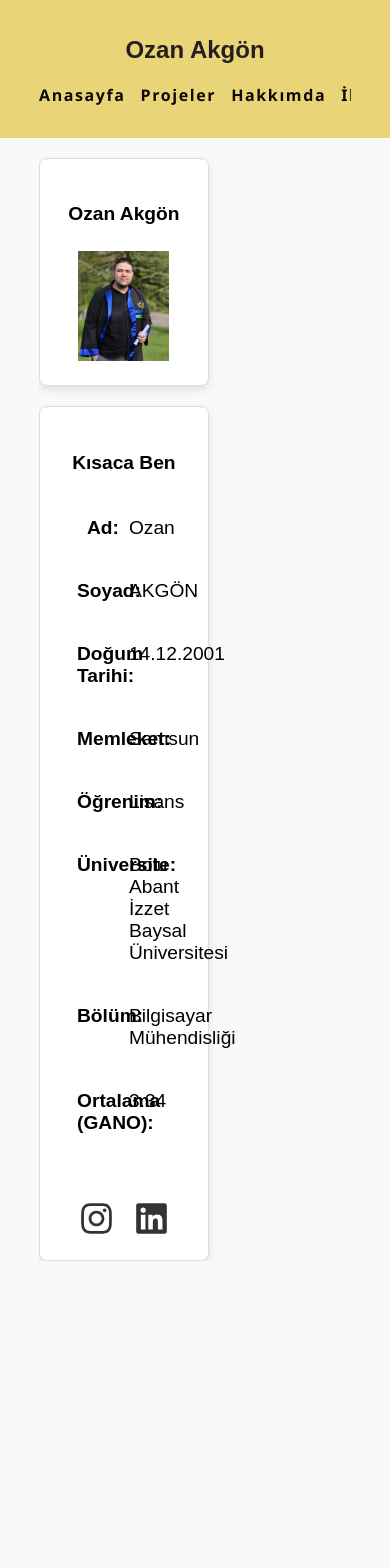
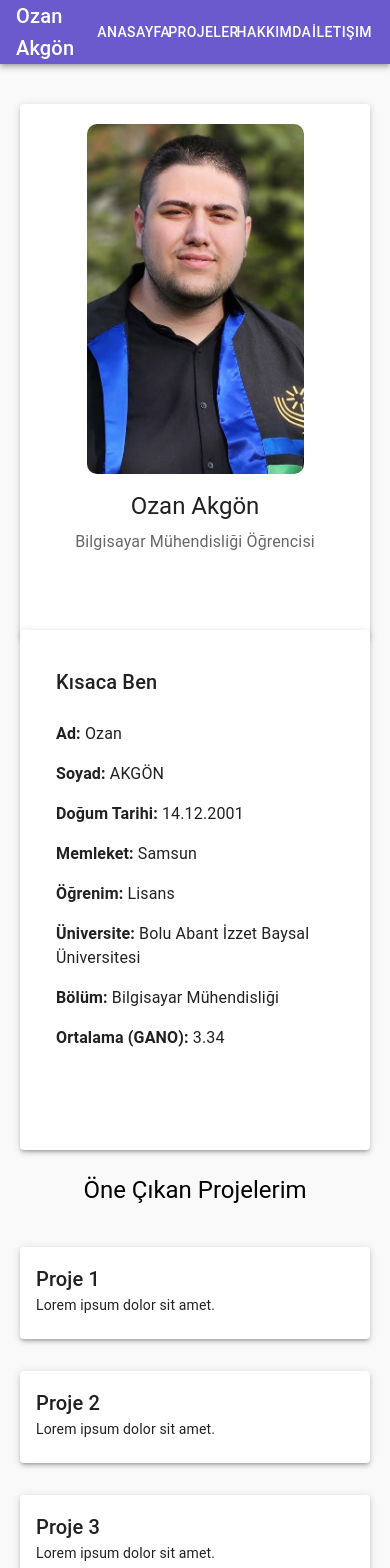
Before and after one commit to OzanAkgon/cv-project, a React (Vite) app: page / in a window 390 px wide. Shown: the top 1568 px of the page. Before the commit the page ends 1261 px from the top, so only its background shows below. Built offline with nearby package versions, Linux system fonts and the light colour scheme.

Commit message:
Arayüz değiştirildi. Responsive yapıldı.

```diff
--- a/package.json
+++ b/package.json
@@ -10,6 +10,10 @@
     "preview": "vite preview"
   },
   "dependencies": {
+    "@emotion/react": "^11.13.3",
+    "@emotion/styled": "^11.13.0",
+    "@mui/icons-material": "^6.1.7",
+    "@mui/material": "^6.1.7",
     "react": "^18.3.1",
     "react-dom": "^18.3.1",
     "react-icons": "^5.3.0",
--- a/src/App.css
+++ b/src/App.css
@@ -1,191 +1,33 @@
 body {
-  font-family: Arial, sans-serif;
+  font-family: "Roboto", Arial, sans-serif;
   margin: 0;
   padding: 0;
-  box-sizing: border-box;
   background-color: #f9f9f9;
 }
 
-.container {
-  width: 80%;
-  margin: auto;
-  overflow: hidden;
+header {
+  margin-bottom: 20px;
 }
 
-/* Header */
-header {
-  background: #e9d477;
-  color: #241e1e;
-  padding: 1rem 0;
+a {
+  text-decoration: none;
+}
+
+a:hover {
+  text-decoration: underline;
+}
+
+/* Projelerim Sayfası */
+.pdiv {
+  width: 100%;
+  margin: auto;
+}
+
+.projectcontainer {
+  margin-top: 20px;
   text-align: center;
 }
 
-header h1 {
-  font-family: "Lucida Sans", "Lucida Sans Regular", "Lucida Grande",
-    "Lucida Sans Unicode", Geneva, Verdana, sans-serif;
-  margin: 0;
+#ss {
+  margin-top: 9px;
 }
-
-/* Nav */
-nav ul {
-  list-style: none;
-  padding: 0;
-}
-
-nav ul li {
-  display: inline;
-  margin-right: 15px;
-}
-
-nav ul li a {
-  font-family: "Segoe UI", Tahoma, Geneva, Verdana, sans-serif;
-  color: #0a0808;
-  text-decoration: none;
-  font-weight: 700;
-  letter-spacing: 0.1rem;
-}
-
-nav ul li a:hover {
-  background-color: #333;
-  margin: 10px 10px 10px 10px;
-  color: #e9d477;
-  font-size: 16px;
-}
-
-.resimkismi {
-  background: #fff;
-  border: 1px solid #ddd;
-  padding: 19px;
-  width: calc(48% - 20px);
-  box-shadow: 0 4px 8px rgba(0, 0, 0, 0.1);
-  text-align: center;
-  border-radius: 8px;
-  font-size: larger;
-}
-
-.home-portfolio {
-  display: flex;
-  flex-wrap: wrap;
-  gap: 20px;
-  margin-top: 20px;
-}
-
-#kepliresim {
-  width: 70%;
-  height: auto;
-  opacity: 1;
-}
-
-.resimkismi {
-  opacity: 1;
-}
-
-#icon1 {
-  font-size: 35px;
-  cursor: pointer;
-  color: #333;
-}
-
-#icon2 {
-  font-size: 35px;
-  margin-left: 20px;
-  cursor: pointer;
-  color: #333;
-}
-
-.info {
-  display: flex;
-  flex-direction: column;
-  align-items: flex-start;
-}
-
-.info div {
-  display: flex;
-  justify-content: space-between;
-  padding: 18px;
-  width: 100%;
-  margin-bottom: 5px;
-}
-
-.info strong {
-  width: 40%;
-}
-
-.info p {
-  width: 60%;
-  text-align: left;
-  margin: 0;
-}
-
-.aboutcontainer {
-  background: #fff;
-  border: 1px solid #ddd;
-  padding: 19px;
-  margin-top: 20px;
-  width: calc(99% - 20px);
-  box-shadow: 4px 4px 8px rgba(0, 0, 0, 0.1);
-  display: block;
-  text-align: center;
-  border-radius: 8px;
-  font-size: larger;
-  letter-spacing: 1px;
-}
-
-.abdiv {
-  width: 80%;
-  margin: auto;
-  overflow: hidden;
-}
-
-.contactcontainer {
-  background: #fff;
-  border: 1px solid #ddd;
-  padding: 19px;
-  margin-top: 20px;
-  width: calc(99% - 20px);
-  box-shadow: 4px 4px 8px rgba(0, 0, 0, 0.1);
-  display: block;
-  text-align: center;
-  border-radius: 8px;
-  font-size: larger;
-}
-
-.cdiv {
-  width: 80%;
-  margin: auto;
-  overflow: hidden;
-}
-
-#tel {
-  color: #333;
-  margin-left: 25px;
-  font-size: 20px;
-}
-
-#mail {
-  font-size: 20px;
-}
-
-.pdiv {
-  width: 80%;
-  margin: auto;
-  overflow: hidden;
-}
-
-.projectcontainer {
-  background: #fff;
-  border: 1px solid #ddd;
-  padding: 19px;
-  margin-top: 20px;
-  width: calc(99% - 20px);
-  box-shadow: 4px 4px 8px rgba(0, 0, 0, 0.1);
-  display: block;
-  text-align: center;
-  border-radius: 8px;
-  font-size: larger;
-}
-
-#github {
-  font-size: 40px;
-  color: #333;
-}
--- a/src/App.jsx
+++ b/src/App.jsx
@@ -1,6 +1,6 @@
 import "./App.css";
 import { Routes, Route } from "react-router-dom";
-import Header from "./components/header";
+import Header from "./components/Header";
 import Home from "./components/Home";
 import About from "./components/About";
 import Projects from "./components/Projects";
@@ -9,12 +9,12 @@ import Contact from "./components/Contact";
 function App() {
   return (
     <>
-      <Header></Header>
+      <Header />
       <Routes>
-        <Route path="/" element={<Home />}></Route>
-        <Route path="/about" element={<About />}></Route>
-        <Route path="/projects" element={<Projects />}></Route>
-        <Route path="/contact" element={<Contact />}></Route>
+        <Route path="/" element={<Home />} />
+        <Route path="/about" element={<About />} />
+        <Route path="/projects" element={<Projects />} />
+        <Route path="/contact" element={<Contact />} />
       </Routes>
     </>
   );
--- a/src/components/About.jsx
+++ b/src/components/About.jsx
@@ -1,26 +1,39 @@
 import React from "react";
+import { Grid, Typography, Card, CardContent } from "@mui/material";
 
 function About() {
   return (
-    <div className="abdiv">
-      <div className="aboutcontainer">
-        <div>
-          <h3>Hakkımda</h3>
-        </div>
-        <div>
-          <p>Merhaba ben Ozan Akgön.</p>
-          <p>
-            2001 Samsun doğumluyum. Lise öğrenimime 2016 yılında Köksal Ersayın
-            Anadolu Lisesi'nde başladım ve tamamladım. 2020 yılında Bolu Abant
-            İzzet Baysal Üniversitesi Bilgisayar Mühendisliği bölümünü kazandım.
-            2024 yılında 3.34 GANO ile mezun oldum. Frontend alanında HTML5,
-            CSS, Javascript ve React alanlarında kendimi geliştirmeye ve proje
-            üretmeye çalışıyorum. Projelerime yukarıdaki menü üzerinden
-            ulaşabilirsiniz.
-          </p>
-        </div>
-      </div>
-    </div>
+    <Grid container spacing={2} sx={{ padding: "20px" }}>
+      <Grid item xs={12}>
+        <Card>
+          <CardContent
+            sx={{
+              display: "flex",
+              flexDirection: "column",
+              justifyContent: "center",
+              alignItems: "center",
+              height: "200px",
+            }}
+          >
+            <Typography variant="h4" gutterBottom>
+              Hakkımda
+            </Typography>
+            <Typography variant="body1" paragraph>
+              Merhaba ben Ozan Akgön.
+            </Typography>
+            <Typography variant="body1" paragraph marginLeft={"15px"}>
+              2001 Samsun doğumluyum. Lise öğrenimime 2016 yılında Köksal
+              Ersayın Anadolu Lisesi'nde başladım ve tamamladım. 2020 yılında
+              Bolu Abant İzzet Baysal Üniversitesi Bilgisayar Mühendisliği
+              bölümünü kazandım. 2024 yılında 3.34 GANO ile mezun oldum.
+              Frontend alanında HTML5, CSS, Javascript ve React alanlarında
+              kendimi geliştirmeye ve proje üretmeye çalışıyorum. Projelerime
+              yukarıdaki menü üzerinden ulaşabilirsiniz.
+            </Typography>
+          </CardContent>
+        </Card>
+      </Grid>
+    </Grid>
   );
 }
 
--- a/src/components/Contact.jsx
+++ b/src/components/Contact.jsx
@@ -1,21 +1,41 @@
 import React from "react";
+import { Grid, Typography, Card, CardContent } from "@mui/material";
+import { SiGmail } from "react-icons/si";
 import { BsFillTelephoneFill } from "react-icons/bs";
-import { SiGmail } from "react-icons/si";
 
 function Contact() {
   return (
-    <div className="cdiv">
-      <div className="contactcontainer">
-        <div>
-          <h3>İletişim</h3>
-          <p>Bana aşağıdaki iletişim kanallarından ulaşabilirsiniz.</p>
-        </div>
-        <div>
-          <SiGmail id="mail" /> : ozanakgon1@gmail.com
-          <BsFillTelephoneFill id="tel" /> : +90 500 000 00 00
-        </div>
-      </div>
-    </div>
+    <Grid container spacing={2} sx={{ padding: "20px" }}>
+      <Grid item xs={12}>
+        <Card>
+          <CardContent
+            sx={{
+              display: "flex",
+              flexDirection: "column",
+              justifyContent: "center",
+              alignItems: "center",
+            }}
+          >
+            <Typography variant="h4" gutterBottom>
+              İletişim
+            </Typography>
+            <Typography variant="body1" paragraph>
+              Bana aşağıdaki mail aracılığıyla ulaşabilirsiniz.
+            </Typography>
+            <Typography
+              variant="body1"
+              sx={{ display: "flex", alignItems: "center" }}
+            >
+              <SiGmail style={{ marginRight: "10px" }} /> ozanakgon1@gmail.com
+            </Typography>
+            <Typography
+              variant="body1"
+              sx={{ display: "flex", alignItems: "center" }}
+            ></Typography>
+          </CardContent>
+        </Card>
+      </Grid>
+    </Grid>
   );
 }
 
--- a/src/components/Header.jsx
+++ b/src/components/Header.jsx
@@ -1,37 +1,28 @@
 import React from "react";
+import { AppBar, Toolbar, Typography, Button } from "@mui/material";
 import { Link } from "react-router-dom";
 
 function Header() {
   return (
-    <header>
-      <div className="container">
-        <h2>Ozan Akgön</h2>
-        <nav className="navbar">
-          <ul>
-            <li>
-              <Link className="link" to="/">
-                Anasayfa
-              </Link>
-            </li>
-            <li>
-              <Link className="link" to="/projects">
-                Projeler
-              </Link>
-            </li>
-            <li>
-              <Link className="link" to="/about">
-                Hakkımda
-              </Link>
-            </li>
-            <li>
-              <Link className="link" to="/contact">
-                İletişim
-              </Link>
-            </li>
-          </ul>
-        </nav>
-      </div>
-    </header>
+    <AppBar position="static" sx={{ backgroundColor: "#6a5acd" }}>
+      <Toolbar>
+        <Typography variant="h6" sx={{ flexGrow: 1 }}>
+          Ozan Akgön
+        </Typography>
+        <Button color="inherit" component={Link} to="/">
+          Anasayfa
+        </Button>
+        <Button color="inherit" component={Link} to="/projects">
+          Projeler
+        </Button>
+        <Button color="inherit" component={Link} to="/about">
+          Hakkımda
+        </Button>
+        <Button color="inherit" component={Link} to="/contact">
+          İletişim
+        </Button>
+      </Toolbar>
+    </AppBar>
   );
 }
 
--- a/src/components/Home.jsx
+++ b/src/components/Home.jsx
@@ -1,65 +1,109 @@
 import React from "react";
-import { FaInstagram } from "react-icons/fa";
-import { FaLinkedin } from "react-icons/fa";
+import { Grid, Typography, Card, CardContent, CardMedia } from "@mui/material";
 
 function Home() {
   return (
-    <div className="container">
-      <div className="home-portfolio">
-        <div className="resimkismi">
-          <h4>Ozan Akgön</h4>
-          <div className="kepliresim">
-            <img id="kepliresim" src="kepss.jpg" alt="Ozan Akgön" />
-          </div>
-        </div>
-        <div className="resimkismi">
-          <h4>Kısaca Ben</h4>
-          <div className="info">
-            <div>
-              <strong>Ad: </strong>
-              <p>Ozan</p>
-            </div>
-            <div>
-              <strong>Soyad: </strong>
-              <p>AKGÖN</p>
-            </div>
-            <div>
-              <strong>Doğum Tarihi: </strong>
-              <p>14.12.2001</p>
-            </div>
-            <div>
-              <strong>Memleket: </strong>
-              <p>Samsun</p>
-            </div>
-            <div>
-              <strong>Öğrenim: </strong>
-              <p>Lisans</p>
-            </div>
-            <div>
-              <strong>Üniversite: </strong>
-              <p>Bolu Abant İzzet Baysal Üniversitesi</p>
-            </div>
-            <div>
-              <strong>Bölüm: </strong>
-              <p>Bilgisayar Mühendisliği</p>
-            </div>
-            <div>
-              <strong>Ortalama (GANO): </strong>
-              <p>3.34</p>
-            </div>
-          </div>
-          <br /> <br />
-          <div className="icons">
-            <a target="_blank" href="https://github.com/ozanakgon">
-              <FaInstagram id={"icon1"} />
-            </a>
-            <a target="_blank" href="https://github.com/ozanakgon">
-              <FaLinkedin id={"icon2"} />
-            </a>
-          </div>
-        </div>
-      </div>
-    </div>
+    <Grid container spacing={4} sx={{ padding: "20px" }}>
+      {/* Profil Resmi ve Bilgi Alanı */}
+      <Grid item xs={12} md={6}>
+        <Card
+          sx={{
+            boxShadow: 3,
+            textAlign: "center",
+            padding: "20px",
+            height: "100%",
+          }}
+        >
+          <CardMedia
+            component="img"
+            image="kepsss.jpg" // Yeni düzenlenmiş resim dosyanızın yolunu buraya ekleyin
+            alt="Profile Image"
+            sx={{
+              objectFit: "cover",
+              borderRadius: "10px",
+              margin: "0 auto",
+              height: "350px",
+              width: "70%",
+              objectPosition: "top", // Yüzünüzü odaklamak için
+            }}
+          />
+          <CardContent>
+            <Typography variant="h5" gutterBottom>
+              Ozan Akgön
+            </Typography>
+            <Typography variant="body1" color="text.secondary">
+              Bilgisayar Mühendisliği Öğrencisi
+            </Typography>
+          </CardContent>
+        </Card>
+      </Grid>
+
+      {/* Kişisel Bilgiler */}
+      <Grid item xs={12} md={6}>
+        <Card sx={{ boxShadow: 3, padding: "20px", height: "100%" }}>
+          <CardContent>
+            <Typography variant="h6" gutterBottom sx={{ marginBottom: 3 }}>
+              Kısaca Ben
+            </Typography>
+            <Typography variant="body1" gutterBottom sx={{ marginBottom: 2 }}>
+              <strong> Ad:</strong> Ozan
+            </Typography>
+            <Typography variant="body1" gutterBottom sx={{ marginBottom: 2 }}>
+              <strong>Soyad:</strong> AKGÖN
+            </Typography>
+            <Typography variant="body1" gutterBottom sx={{ marginBottom: 2 }}>
+              <strong>Doğum Tarihi:</strong> 14.12.2001
+            </Typography>
+            <Typography variant="body1" gutterBottom sx={{ marginBottom: 2 }}>
+              <strong>Memleket:</strong> Samsun
+            </Typography>
+            <Typography variant="body1" gutterBottom sx={{ marginBottom: 2 }}>
+              <strong>Öğrenim:</strong> Lisans
+            </Typography>
+            <Typography variant="body1" gutterBottom sx={{ marginBottom: 2 }}>
+              <strong>Üniversite:</strong> Bolu Abant İzzet Baysal Üniversitesi
+            </Typography>
+            <Typography variant="body1" gutterBottom sx={{ marginBottom: 2 }}>
+              <strong>Bölüm:</strong> Bilgisayar Mühendisliği
+            </Typography>
+            <Typography variant="body1" gutterBottom sx={{ marginBottom: 2 }}>
+              <strong>Ortalama (GANO):</strong> 3.34
+            </Typography>
+          </CardContent>
+        </Card>
+      </Grid>
+
+      {/* Öne Çıkan Projeler */}
+      <Grid item xs={12} sx={{ marginTop: 4 }}>
+        <Typography variant="h5" align="center" gutterBottom>
+          Öne Çıkan Projelerim
+        </Typography>
+      </Grid>
+      <Grid item xs={12} sm={6} md={4}>
+        <Card sx={{ boxShadow: 3 }}>
+          <CardContent>
+            <Typography variant="h6">Proje 1</Typography>
+            <Typography variant="body2">Lorem ipsum dolor sit amet.</Typography>
+          </CardContent>
+        </Card>
+      </Grid>
+      <Grid item xs={12} sm={6} md={4}>
+        <Card sx={{ boxShadow: 3 }}>
+          <CardContent>
+            <Typography variant="h6">Proje 2</Typography>
+            <Typography variant="body2">Lorem ipsum dolor sit amet.</Typography>
+          </CardContent>
+        </Card>
+      </Grid>
+      <Grid item xs={12} sm={6} md={4}>
+        <Card sx={{ boxShadow: 3 }}>
+          <CardContent>
+            <Typography variant="h6">Proje 3</Typography>
+            <Typography variant="body2">Lorem ipsum dolor sit amet.</Typography>
+          </CardContent>
+        </Card>
+      </Grid>
+    </Grid>
   );
 }
 
--- a/src/components/Projects.jsx
+++ b/src/components/Projects.jsx
@@ -1,22 +1,41 @@
 import React from "react";
+import { Grid, Typography, Card, CardContent } from "@mui/material";
 import { FaGithubSquare } from "react-icons/fa";
 
-function projects() {
+function Projects() {
   return (
-    <div className="pdiv">
-      <div className="projectcontainer">
-        <div>
-          <h3>Projelerim</h3>
-          <p>Aşağıdaki ikondan Github hesabımı inceleyebilirsiniz. </p>
-        </div>
-        <div>
-          <a target="_blank" href="https://github.com/ozanakgon">
-            <FaGithubSquare id="github" />
-          </a>
-        </div>
-      </div>
-    </div>
+    <Grid container spacing={2} sx={{ padding: "20px" }}>
+      <Grid item xs={12}>
+        <Card>
+          <CardContent
+            sx={{
+              display: "flex",
+              flexDirection: "column",
+              justifyContent: "center",
+              alignItems: "center",
+            }}
+          >
+            <Typography variant="h4" gutterBottom>
+              Projelerim
+            </Typography>
+            <Typography variant="body1" paragraph>
+              Aşağıdaki ikondan Github hesabımı inceleyebilirsiniz.
+            </Typography>
+            <a
+              target="_blank"
+              href="https://github.com/ozanakgon"
+              rel="noopener noreferrer"
+            >
+              <FaGithubSquare
+                size={50}
+                style={{ color: "#333", cursor: "pointer", marginTop: "10px" }}
+              />
+            </a>
+          </CardContent>
+        </Card>
+      </Grid>
+    </Grid>
   );
 }
 
-export default projects;
+export default Projects;
```
Also changed, not shown: public/kepsss.jpg (added), 1 other file (tests, documents, lock files or other folders).
